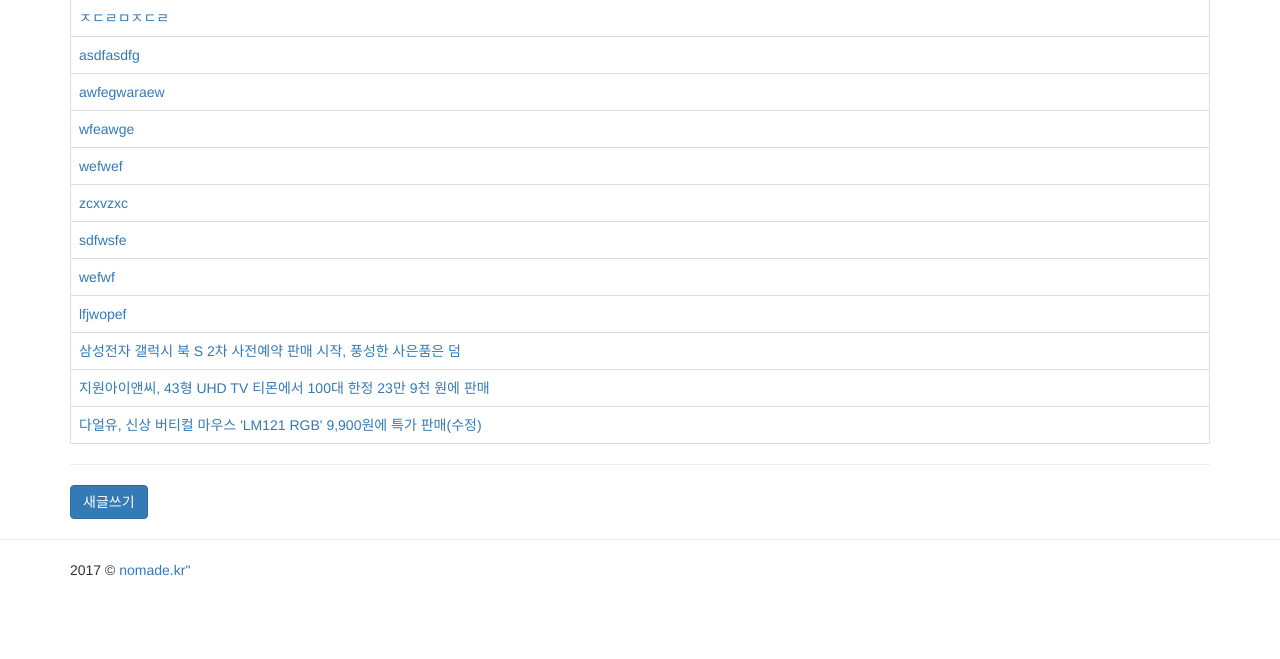
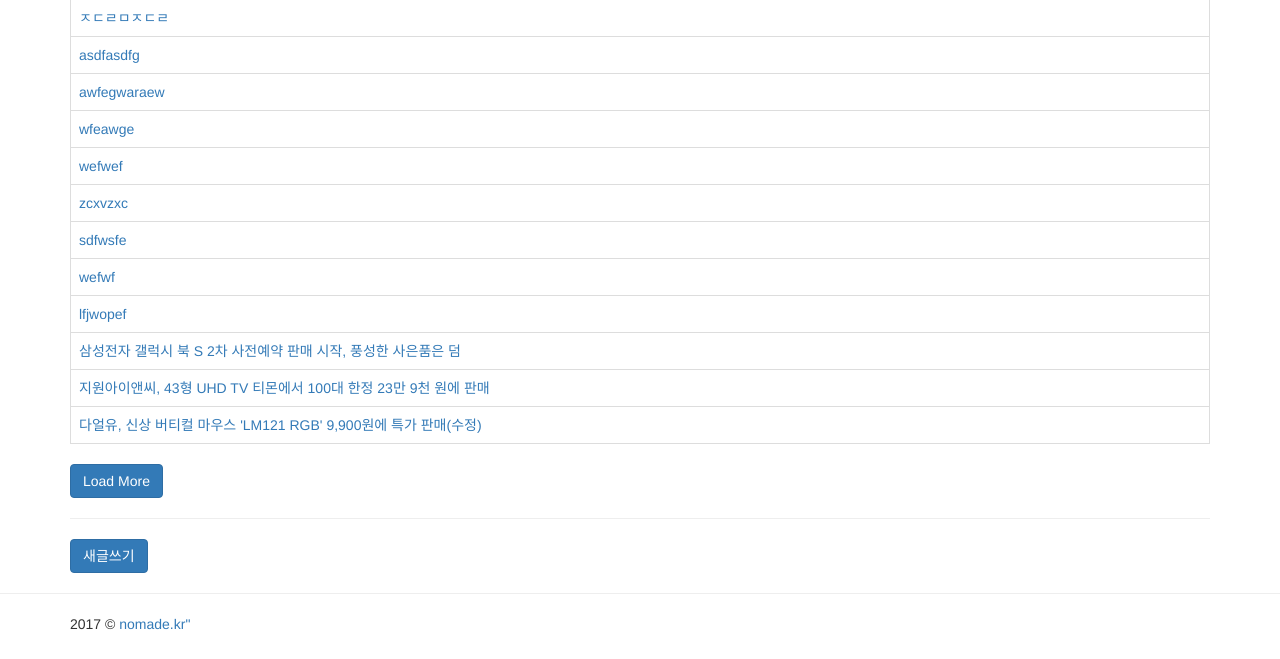
Before and after one commit to spicyhoro/front_end_prac, a Django app: page / in a window 1280 px wide. Shown: the part 141-800 px from the top of the page. Run offline with Django 3.2, Linux system fonts and the light colour scheme; data comes from the database, SQL or seed files in the repository; parts of the project's set-up code (start-up, migrations or seed data) failed here and were passed over; some libraries are stand-ins or nearby versions.

Commit message:
load more 버튼 구현

```diff
--- a/blog/templates/blog/index.html
+++ b/blog/templates/blog/index.html
@@ -8,20 +8,16 @@ $(function() {   //road가 끝나면 아래와 같은 함수가 실행되도록
      var is_loading = false;  //???
      var current_page = null;
 
-     // 매 화면 스크롤마다 호출
-     $win.scroll(function() {
-         // 문서의 끝에 도달했는가?
-         var diff = $(document).height() - $win.height();  //현재 전체 문서의 세로길이 - 윈도우의 세로길지==
-         if ( (!is_loading) && diff == $win.scrollTop() ) {  //is_loading이 false이므로 이것은 True, 값이 같아질때는 아래일어나야함
-                console.log("바닥왔음")
+     var load_more = function()  {
+         if (! is_loading ) {
                      // var search_params = new URLSearchParams(window.location.search); // location.search는 "?page=2"를 가져오고 이것을 URLSearchRarams를 사용해 현재 페이지의 GET인자를 가공
                      // var current_page = parseInt(search_params.get('page')) || 1; // GET인자 page를 획득하고 없으면 1을 반환
                      var next_page = (current_page || 1) +1 //current_page를 받아오는데 null이면 1로 대체한다.
                      var next_page_url = '?page=' + next_page; // 다음 페이지를 요청하기 위한 URL생성 JS는 문자열과 숫자를 더하면 문자열로 반환함,
                      is_loading = true;
 
-             $.get(next_page_url).  //안에 주소로 ajax요청을 한
-                 done(function(html) {  //응답을 받으
+                     $.get(next_page_url).  //안에 주소로 ajax요청을 함, get인자만 주면 다시 해당데이터 응답.
+                         done(function(html) {  //응답을 받은후
                              $('#post-list tbody').append(html);
                              current_page = next_page;
                              //history.pushState({}, '', next_page_url);
@@ -33,7 +29,26 @@ $(function() {   //road가 끝나면 아래와 같은 함수가 실행되도록
                              console.log("always");
                              is_loading = false;
                          }); // 항상작동
-     }});
+                 }
+
+     };
+
+     // 매 화면 스크롤마다 호출
+     $win.scroll(function() {
+         // 문서의 끝에 도달했는가?
+         var diff = $(document).height() - $win.height();  //현재 전체 문서의 세로길이 - 윈도우의 세로길지==
+         if ( diff == $win.scrollTop() ) {  //is_loading이 false이므로 이것은 True, 값이 같아질때는 아래일어나야함
+             console.log("바닥왔음");
+
+             load_more();
+             $("#load-more-btn").click(load_more);
+
+         }
+
+
+
+
+     ß});
  });
 </script>
 
@@ -54,6 +69,8 @@ $(function() {   //road가 끝나면 아래와 같은 함수가 실행되도록
 
             </table>
 
+            <a id="load-more-btn" class="btn btn-primary">Load More</a>
+
 
 
 
```
Lines whose indentation alone changed are shown as unchanged.
